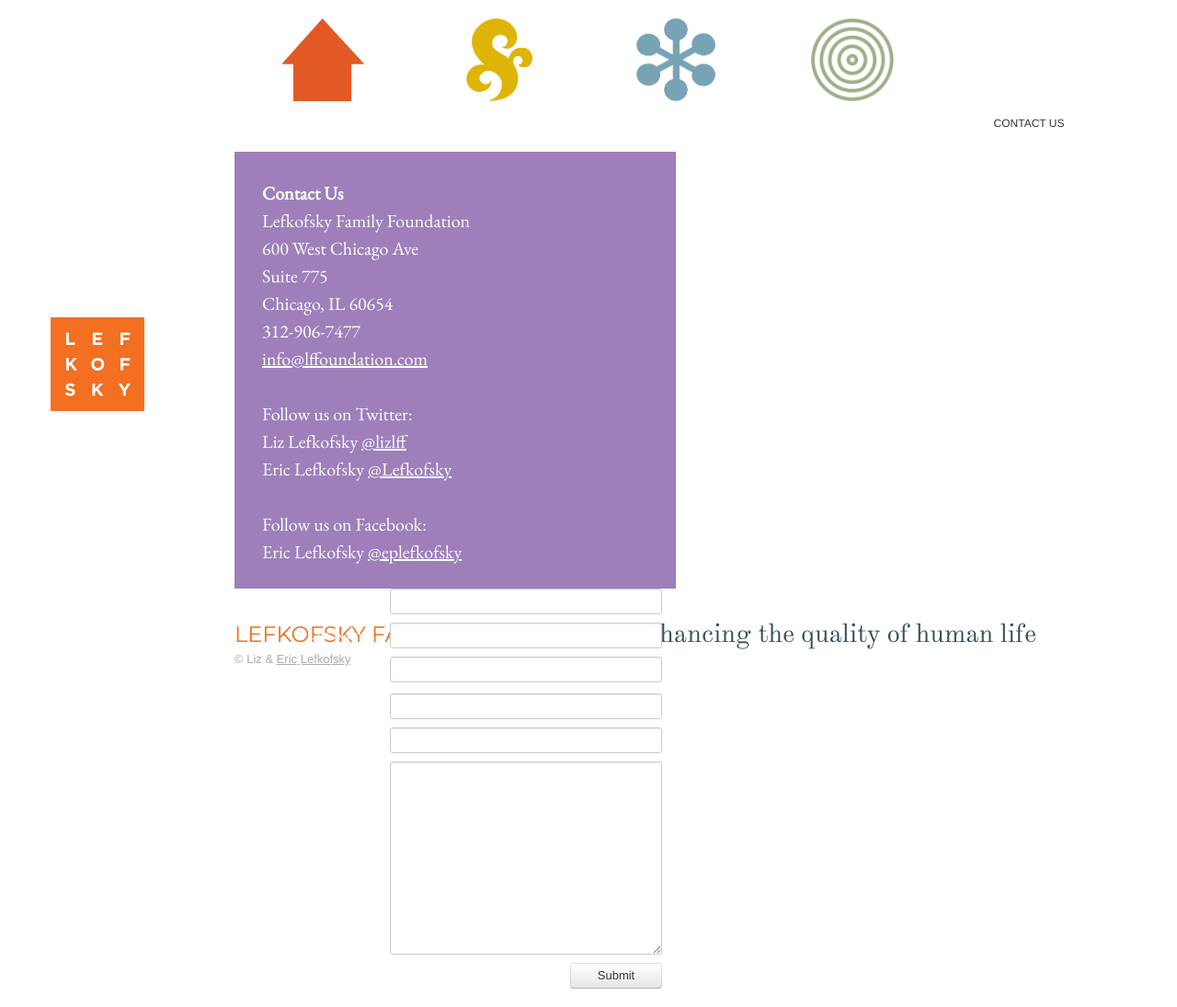
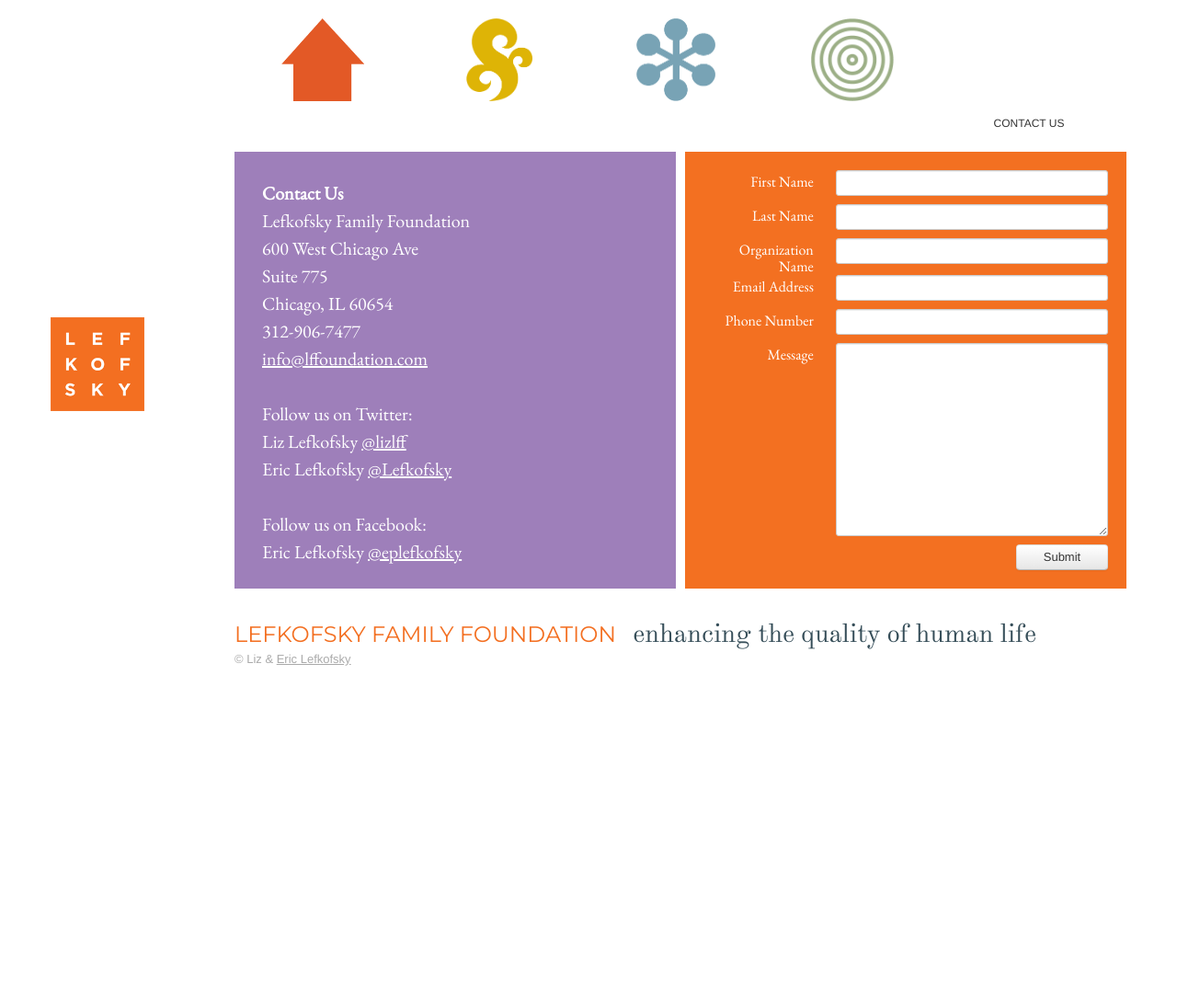
Before and after one commit to arjunvenkat/lefkofsky-jekyll, a Jekyll site: the page built from contact/index.html, in a window 1280 px wide. Shown: the whole page at 92% size. Built offline with Jekyll 4.4.1, drawn with Linux system fonts in a browser that asks for light colours; some web fonts are replaced; after the commit the page ends 900 px from its top, so only the background shows below that.

Commit message:
fixes contact form styling bug

```diff
--- a/_includes/head.html
+++ b/_includes/head.html
@@ -11,7 +11,7 @@
 
   <link href="/stylesheets/bootstrap.css?v=3" rel="stylesheet" type="text/css" />
   <link href="/stylesheets/pushy.css" rel="stylesheet" type="text/css" />
-  <link href="/stylesheets/overrides.css?v=6" rel="stylesheet" type="text/css" />
+  <link href="/stylesheets/overrides.css?v=7" rel="stylesheet" type="text/css" />
 
   <link rel="canonical" href="http://lefkofskyfoundation.com"/>
 
--- a/stylesheets/overrides.css
+++ b/stylesheets/overrides.css
@@ -315,13 +315,4 @@
     padding-left: 0px;
   }
 
-  /* Contact Us */
-  #contact_form {
-    float: none;
-    height: 400px;
-    background: inherit;
-  }
-
-
-
 }
```
